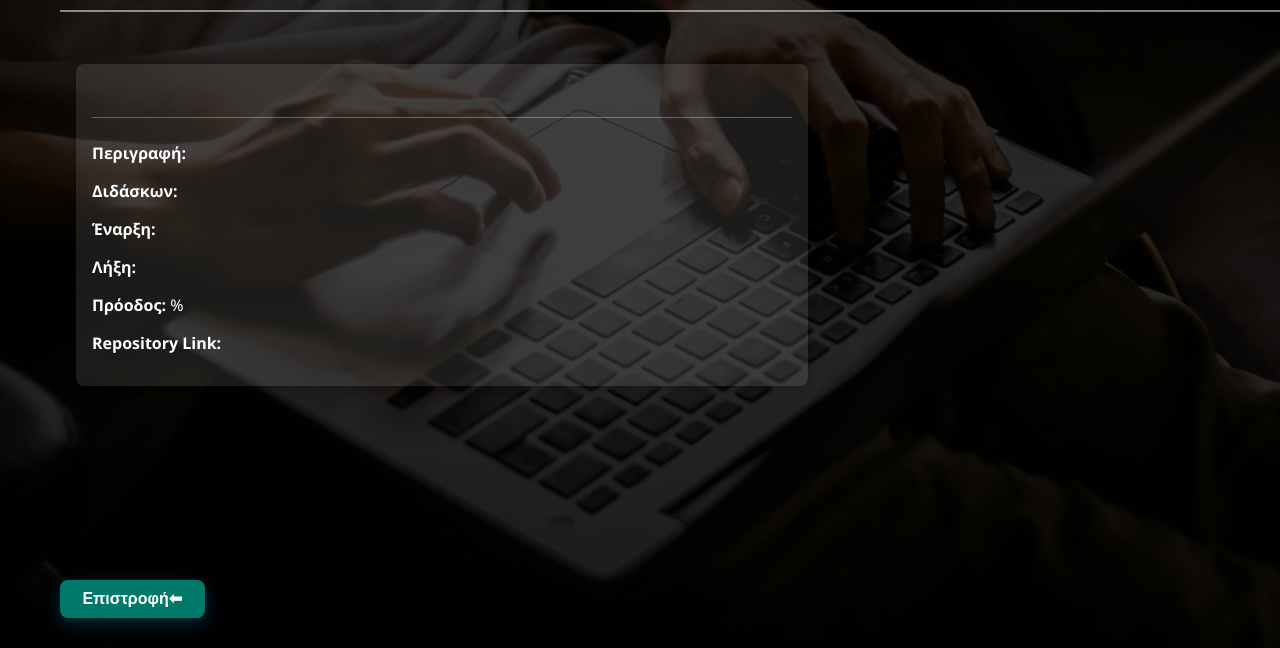
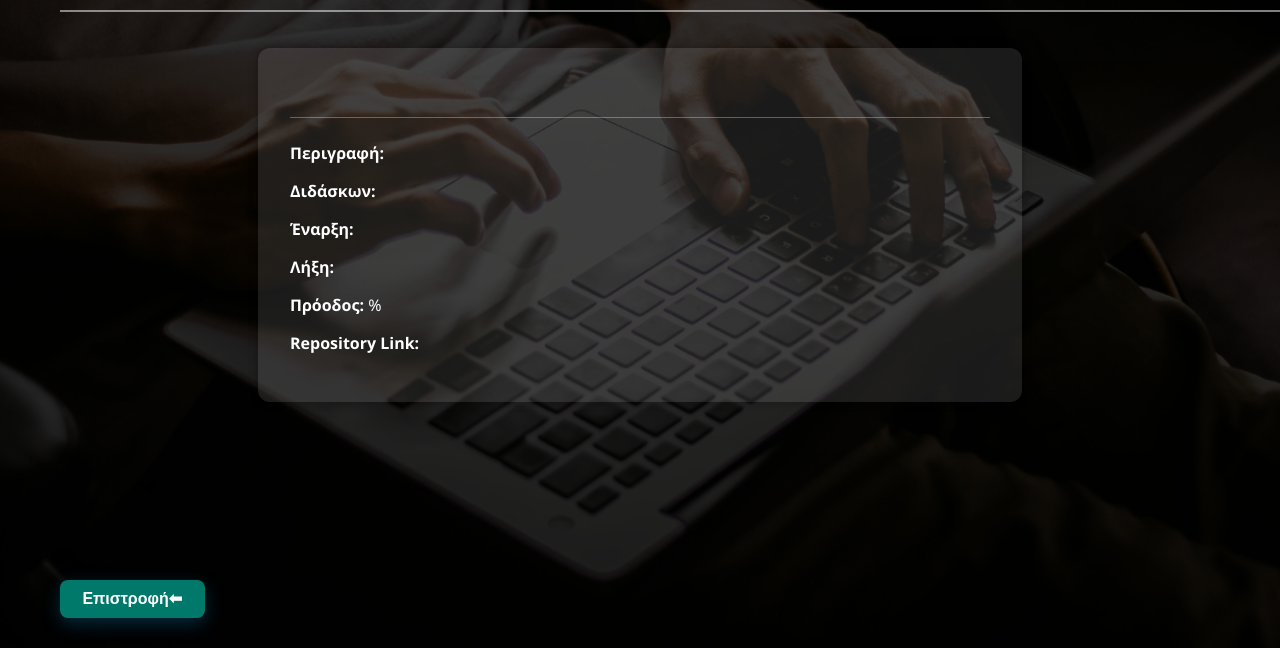
Before and after one commit to Web-project-September-2025/WEB-SEPTEMBER-OK, a website: page thesis-backend/public/thesis-details.html in a window 1280 px wide. Shown: the part 152-800 px from the top of the page. Drawn offline with Linux system fonts and the light colour scheme; no server answers.

Commit message:
css changes

```diff
--- a/thesis-backend/public/styles/main.css
+++ b/thesis-backend/public/styles/main.css
@@ -1242,11 +1242,3 @@ body.secretary-dashboard::before{
   box-shadow: var(--shadow);
 }
 .import-box h2{ margin: 0 0 10px; font-size: 1.05rem; color: var(--muted); }
-
-.thesis-details-box {
-  background: rgba(255,255,255,0.1);
-  padding: 1rem;
-  margin: 1rem;
-  border-radius: 8px;
-  color: #fff;
-}
```
